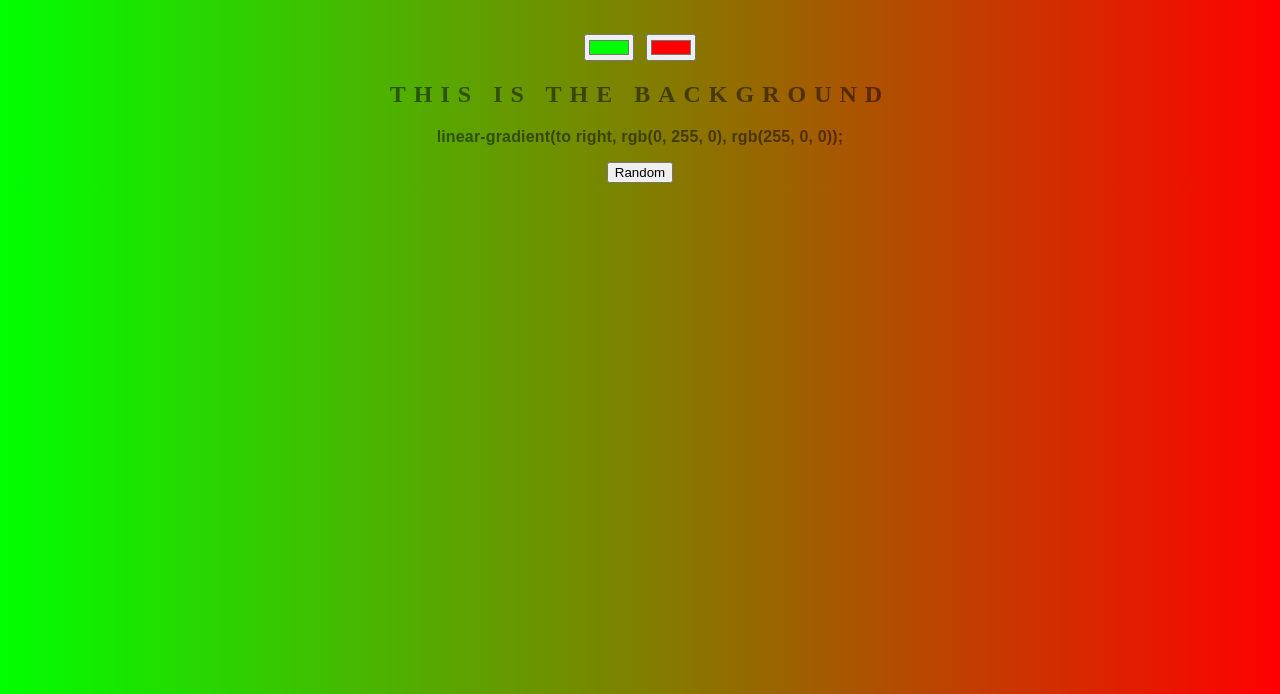
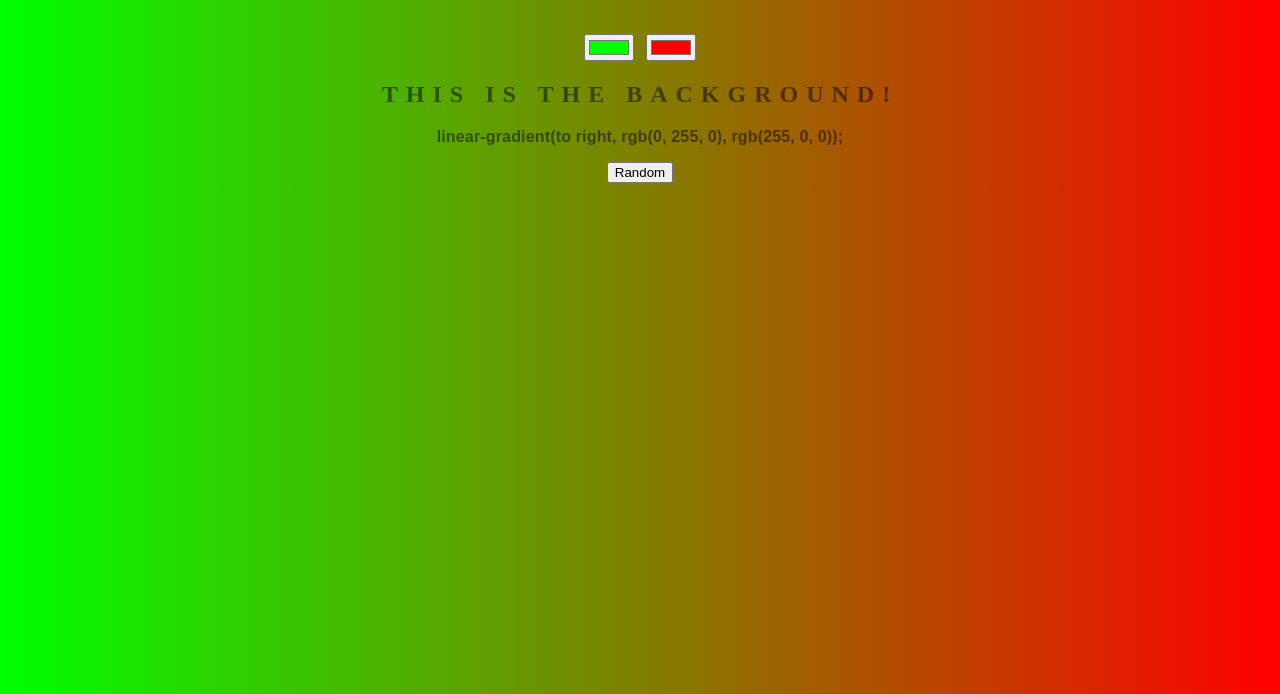
Before and after one commit to AnrichV/background-generator, a plain HTML site: page index.html in a window 1280 px wide. Shown: the part 106-800 px from the top of the page. Drawn offline with Linux system fonts and the light colour scheme.

Commit message:
changing text

```diff
--- a/index.html
+++ b/index.html
@@ -8,7 +8,7 @@
     <h1>Cool Generator</h1>
     <input id="c1" class="color1" type="color" name="color1" value="#00ff00" />
     <input id="c2" class="color2" type="color" name="color2" value="#ff0000" />
-    <h2>This is the Background</h2>
+    <h2>This is the Background!</h2>
     <h3></h3>
     <script type="text/javascript" src="script.js"></script>
   </body>
```
